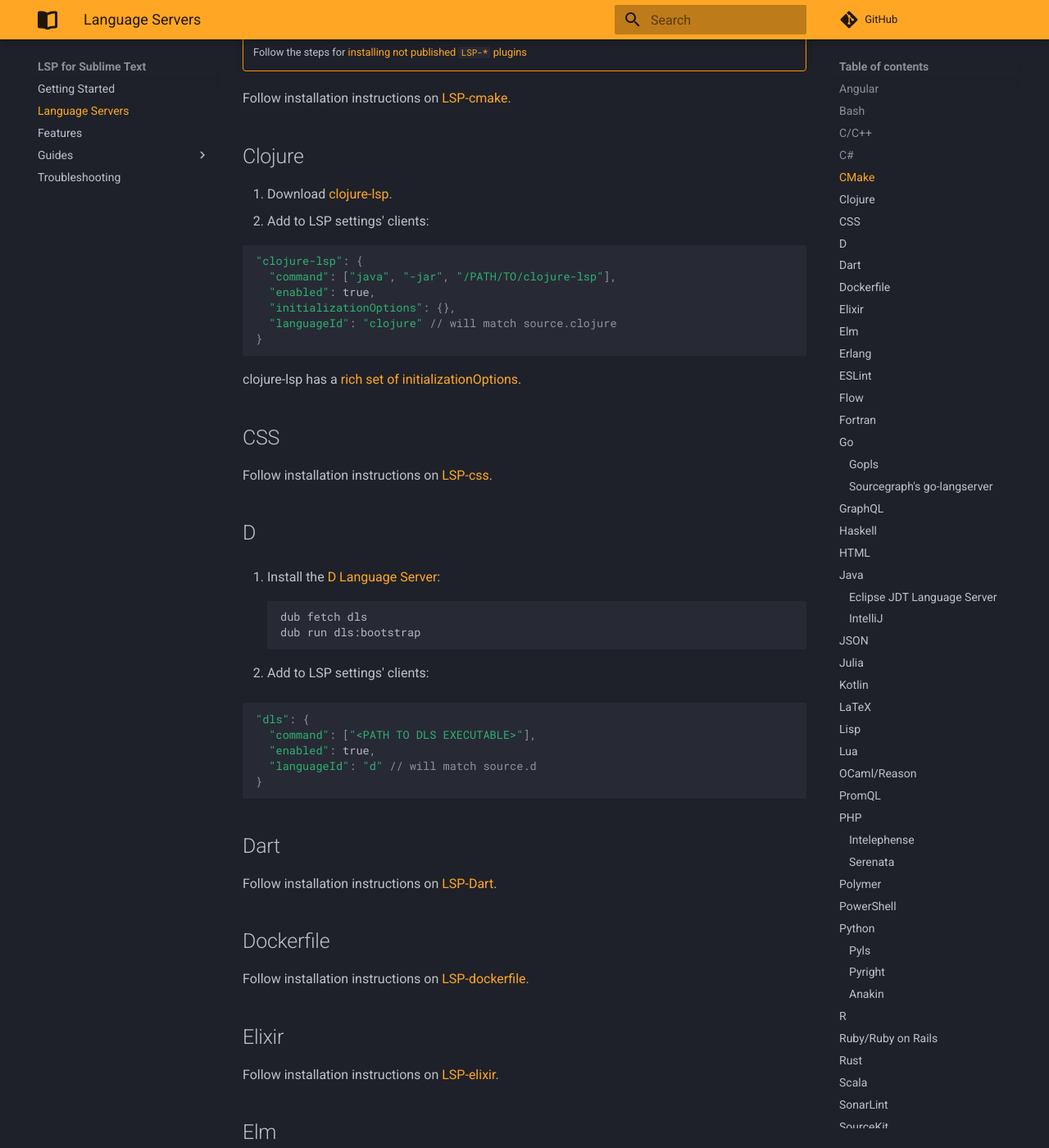
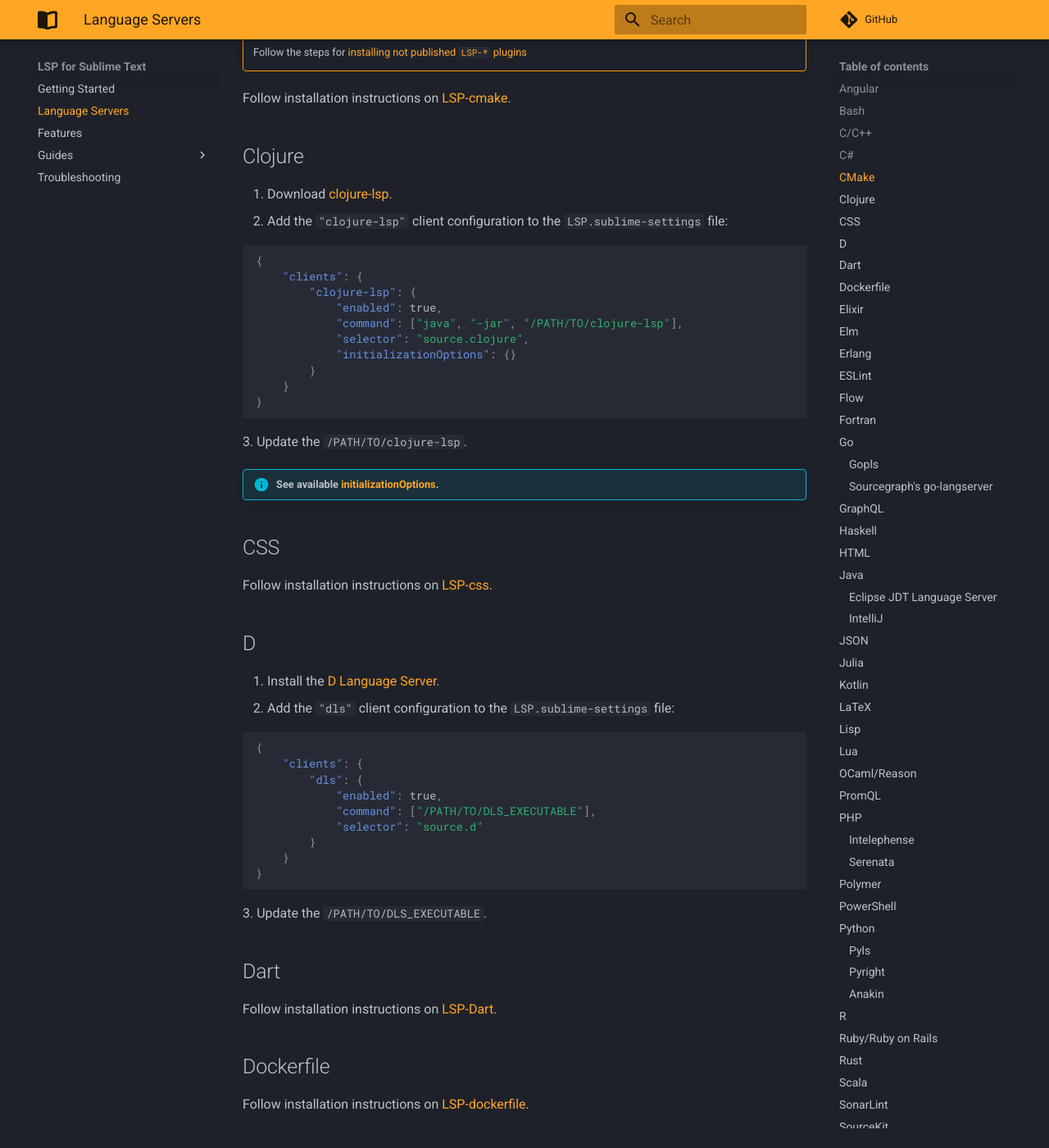
Before and after one commit to sublimelsp/LSP, an MkDocs documentation site: the page built from docs/language_servers.md, in a window 1280 px wide and 1400 px high, scrolled down 1072 px. Shown: the whole window at 82% size. Built offline with MkDocs 1.6.1 and Material for MkDocs 9.7.7, drawn with Linux system fonts in a browser that asks for light colours; comment, search, counter and statistics services are not loaded; some of the changed text lies outside the part shown.

Commit message:
make manual configuration more consistent WIP

````diff
--- a/docs/language_servers.md
+++ b/docs/language_servers.md
@@ -35,19 +35,25 @@
 
 ## Clojure
 
-1. Download [clojure-lsp](https://github.com/snoe/clojure-lsp).
-2. Add to LSP settings' clients:
+1. Download [clojure-lsp](https://github.com/snoe/clojure-lsp#installation).
+2. Add the `"clojure-lsp"` client configuration to the `LSP.sublime-settings` file:
 
-```js
-"clojure-lsp": {
-  "command": ["java", "-jar", "/PATH/TO/clojure-lsp"],
-  "enabled": true,
-  "initializationOptions": {},
-  "languageId": "clojure" // will match source.clojure
+
+```json
+{
+    "clients": {
+        "clojure-lsp": {
+            "enabled": true,
+            "command": ["java", "-jar", "/PATH/TO/clojure-lsp"],
+            "selector": "source.clojure",
+            "initializationOptions": {}
+        }
+    }
 }
 ```
+3. Update the `/PATH/TO/clojure-lsp`.
 
-clojure-lsp has a [rich set of initializationOptions](https://github.com/snoe/clojure-lsp#initializationoptions).
+!!! info "See available [initializationOptions](https://github.com/snoe/clojure-lsp#initializationoptions)."
 
 ## CSS
 
@@ -55,20 +61,21 @@
 
 ## D
 
-1. Install the [D Language Server](https://github.com/d-language-server/dls):
+1. Install the [D Language Server](https://github.com/d-language-server/dls#installation).
+2. Add the `"dls"` client configuration to the `LSP.sublime-settings` file:
 
-        dub fetch dls
-        dub run dls:bootstrap
-
-2. Add to LSP settings' clients:
-
-```js
-"dls": {
-  "command": ["<PATH TO DLS EXECUTABLE>"],
-  "enabled": true,
-  "languageId": "d" // will match source.d
+```json
+{
+    "clients": {
+        "dls": {
+            "enabled": true,
+            "command": ["/PATH/TO/DLS_EXECUTABLE"],
+            "selector": "source.d"
+        }
+    }
 }
 ```
+3. Update the `/PATH/TO/DLS_EXECUTABLE`.
 
 ## Dart
 
@@ -88,16 +95,21 @@
 
 ## Erlang
 
-1. See instructions for installing the [Erlang Language Server](https://github.com/erlang-ls/erlang_ls).
-2. Add to LSP settings' clients:
+1. Install the [Erlang Language Server](https://github.com/erlang-ls/erlang_ls).
+2. Add the `"erlang-ls"` client configuration to the `LSP.sublime-settings` file:
 
 ```json
-"erlang-ls": {
-  "command"   : [ "/path/to/my/erlang_ls", "--transport", "stdio" ],
-  "enabled"   : true,
-  "languageId": "erlang" // will match source.erlang
+{
+    "clients": {
+        "erlang-ls": {
+            "enabled": true,
+            "command": [ "/PATH/TO/erlang_ls", "--transport", "stdio" ],
+            "selector": "source.erlang"
+        }
+    }
 }
 ```
+3. Update the `/PATH/TO/erlang_ls`.
 
 ## ESLint
 
@@ -112,25 +124,24 @@
 
 ## Fortran
 
-1. Install the [Fortran](https://packagecontrol.io/packages/Fortran) package from Package Control for syntax highlighting.
-2. Install the [Fortran Language Server](https://github.com/hansec/fortran-language-server) (requires Python):
-
-        pip install fortran-language-server
-
-3. Add to LSP settings' clients:
+1. Install the [ Fortran](https://packagecontrol.io/packages/Fortran) package from Package Control for syntax highlighting.
+2. Install the [Fortran Language Server](https://github.com/hansec/fortran-language-server#installation).
+3. Add the `"fortls"` client configuration to the `LSP.sublime-settings` file:
 
 ```json
-"fortls": {
-  "command": ["fortls"],
-  "enabled": true,
-  "languageId": "fortran",
-  "document_selector": "source.modern-fortran | source.fixedform-fortran"
+{
+    "clients": {
+        "fortls": {
+            "enabled": true,
+            "command": ["fortls"],
+            "selector": "source.modern-fortran | source.fixedform-fortran"
+        }
+    }
 }
 ```
 
-> **Note**: See the [Language server settings](https://github.com/hansec/fortran-language-server#language-server-settings)
-  documentation for a detailed description of available configuration options, for example
-  `"command": ["fortls", "--lowercase_intrinsics"]` to use lowercase for autocomplete suggestions.
+!!! info "See available [configuration options](https://github.com/hansec/fortran-language-server#language-server-settings)."
+    For example set `"command": ["fortls", "--lowercase_intrinsics"]` to use lowercase for autocomplete suggestions.
 
 ## Go
 
````
